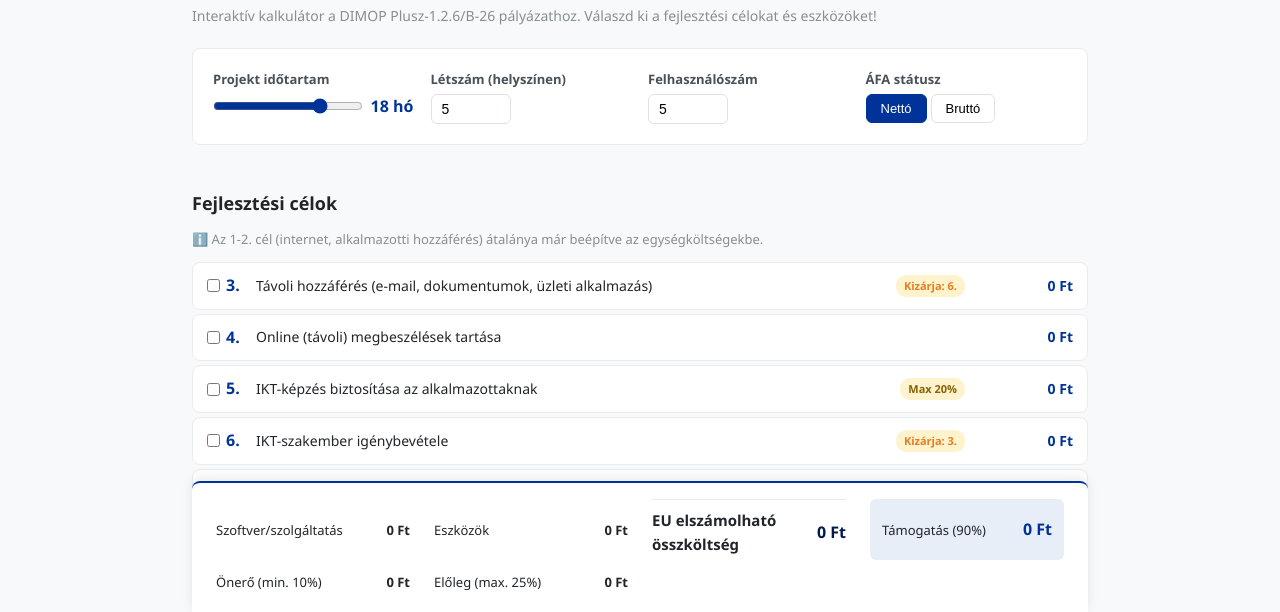
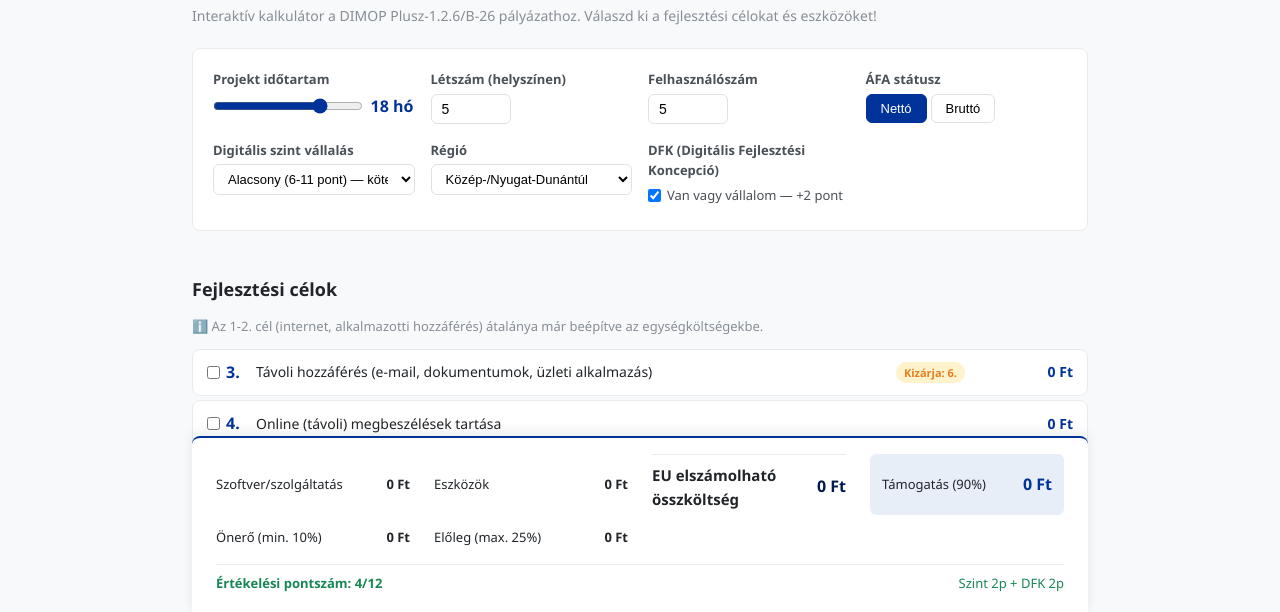
Before and after one commit to CAFEENGLISH/DIMOP, a website: page web/public/calculator.html in a window 1280 px wide. Shown: the part 187-799 px from the top of the page. Drawn offline with Linux system fonts and the light colour scheme.

Commit message:
Add full evaluation scoring system to calculator
All 5 scoring criteria from section 8.2:
- Digital level (low=2, high=4 points)
- Cybersecurity (goal 8 = +2 points)
- AI usage (goal 13 MI component = +2 points)
- Priority region (+2 points)
- DFK concept (+2 points)
Total max 12 points, with min 2 validation warning.

Co-Authored-By: Claude Opus 4.6 (1M context) <noreply@anthropic.com>

```diff
--- a/web/public/calculator.js
+++ b/web/public/calculator.js
@@ -149,6 +149,24 @@ function buildCalculatorHTML() {
           <button class="calc-toggle-btn active" data-vat="netto">Nettó</button>
           <button class="calc-toggle-btn" data-vat="brutto">Bruttó</button>
         </div>
+      </div>
+      <div class="calc-setting">
+        <label>Digitális szint vállalás</label>
+        <select id="calcDigLevel" class="calc-select">
+          <option value="low">Alacsony (6-11 pont) — kötelező</option>
+          <option value="high">Magas (12-17 pont) — +2 pont</option>
+        </select>
+      </div>
+      <div class="calc-setting">
+        <label>Régió</label>
+        <select id="calcRegion" class="calc-select">
+          <option value="other">Közép-/Nyugat-Dunántúl</option>
+          <option value="priority">Észak-Alföld / Észak-Mo. / Dél-Dunántúl / Dél-Alföld — +2 pont</option>
+        </select>
+      </div>
+      <div class="calc-setting">
+        <label>DFK (Digitális Fejlesztési Koncepció)</label>
+        <label class="calc-checkbox-label"><input type="checkbox" id="calcDFK" checked> Van vagy vállalom — +2 pont</label>
       </div>
     </div>
 
@@ -311,6 +329,11 @@ function bindCalculatorEvents() {
     });
     recalculate();
   });
+
+  // Scoring inputs
+  document.getElementById('calcDigLevel').addEventListener('change', () => recalculate());
+  document.getElementById('calcRegion').addEventListener('change', () => recalculate());
+  document.getElementById('calcDFK').addEventListener('change', () => recalculate());
 
   // VAT toggle
   document.querySelectorAll('.calc-toggle-btn').forEach(btn => {
@@ -533,6 +556,24 @@ function recalculate() {
     warnings.push({ type: 'warn', text: `Összköltség ${fmt(totalCost)} meghaladja a max. EU elszámolható ${fmt(maxEuCost)}-t.` });
   }
 
+  // Calculate total evaluation score (8.2. pont)
+  const digLevel = document.getElementById('calcDigLevel')?.value;
+  const region = document.getElementById('calcRegion')?.value;
+  const hasDFK = document.getElementById('calcDFK')?.checked;
+
+  // 6. Digitális szint vállalás: alacsony=2, magas=4
+  const digPoints = digLevel === 'high' ? 4 : 2;
+  // 7. Területi dimenzió: kiemelt régiók=2
+  const regionPoints = region === 'priority' ? 2 : 0;
+  // 8. DFK: +2
+  const dfkPoints = hasDFK ? 2 : 0;
+
+  const totalPoints = bonusPoints + digPoints + regionPoints + dfkPoints;
+
+  if (totalPoints < 2 && totalCost > 0) {
+    warnings.push({ type: 'error', text: `Értékelési pontszám: ${totalPoints} — minimum 2 pont kell!` });
+  }
+
   // Render warnings
   const warningsEl = document.getElementById('calcWarnings');
   warningsEl.innerHTML = warnings.map(w =>
@@ -568,10 +609,15 @@ function recalculate() {
         <span>Előleg (max. 25%)</span>
         <span class="calc-summary-val">${fmt(advance)}</span>
       </div>
-      ${bonusPoints > 0 ? `<div class="calc-summary-row calc-summary-bonus">
-        <span>Értékelési többletpontok</span>
-        <span class="calc-summary-val">+${bonusPoints} pont</span>
-      </div>` : ''}
+      <div class="calc-summary-row calc-summary-bonus" style="grid-column:1/-1;border-top:1px solid var(--gray-200);padding-top:8px;margin-top:4px">
+        <span><strong>Értékelési pontszám: ${totalPoints}/12</strong></span>
+        <span class="calc-summary-val" style="font-size:13px;font-weight:400">
+          Szint ${digPoints}p
+          ${bonusPoints > 0 ? ` + Szakmai ${bonusPoints}p` : ''}
+          ${regionPoints > 0 ? ' + Régió 2p' : ''}
+          ${dfkPoints > 0 ? ' + DFK 2p' : ''}
+        </span>
+      </div>
     </div>
   `;
 }
--- a/web/public/style.css
+++ b/web/public/style.css
@@ -230,6 +230,8 @@ body { font-family: 'Segoe UI', system-ui, -apple-system, sans-serif; color: var
 .calc-toggle { display: flex; gap: 4px; }
 .calc-toggle-btn { padding: 6px 14px; border: 1px solid var(--gray-300); background: #fff; border-radius: 6px; font-size: 13px; cursor: pointer; transition: all .15s; }
 .calc-toggle-btn.active { background: var(--blue); color: #fff; border-color: var(--blue); }
+.calc-select { width: 100%; padding: 6px 10px; border: 1px solid var(--gray-300); border-radius: 6px; font-size: 13px; background: #fff; }
+.calc-checkbox-label { font-weight: 400 !important; cursor: pointer; display: flex !important; align-items: center; gap: 6px; }
 
 .calc-warnings { display: flex; flex-direction: column; gap: 6px; margin-bottom: 16px; }
 .calc-warn { padding: 8px 14px; border-radius: 6px; font-size: 13px; font-weight: 500; }
```
